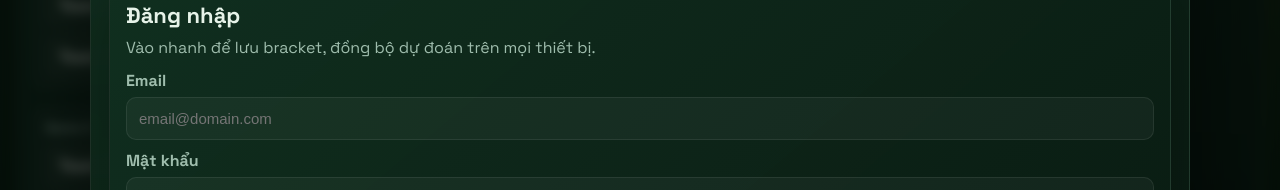
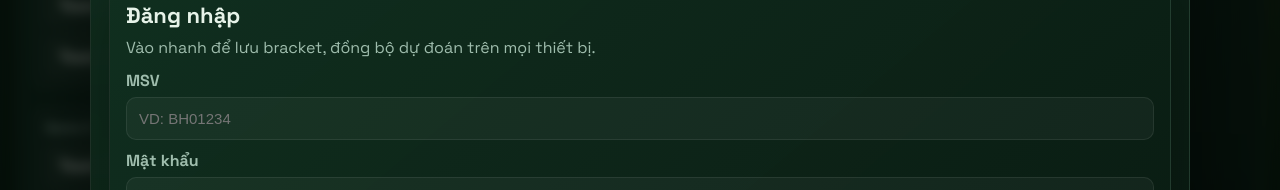
Before and after one commit to luongdangxt/football-BTEC-beta, a React (Vite) app: page / in a window 1280 px wide. Both pictures are taken after a click on the button "Đăng nhập". Shown: the part 279-469 px from the top of the page. Built offline with nearby package versions, Linux system fonts and the light colour scheme.

Commit message:
dang update

```diff
--- a/src/App.jsx
+++ b/src/App.jsx
@@ -160,17 +160,33 @@ function AuthForm({ mode }) {
 
   return (
     <form className="auth-form">
+      <label className="field">
+        <span>MSV</span>
+        <input
+          type="text"
+          name="studentId"
+          className="uppercase-input"
+          placeholder="VD: BH01234"
+          autoComplete="username"
+          onChange={(e) => {
+            e.target.value = e.target.value.toUpperCase();
+          }}
+        />
+      </label>
+
       {!isLogin && (
+        <>
           <label className="field">
             <span>Họ và tên</span>
             <input type="text" name="fullName" placeholder="Nguyễn Văn A" autoComplete="name" />
           </label>
-      )}
 
           <label className="field">
-        <span>Email</span>
-        <input type="email" name="email" placeholder="email@domain.com" autoComplete="email" />
+            <span>Số điện thoại</span>
+            <input type="tel" name="phone" placeholder="09xx xxx xxx" autoComplete="tel" />
           </label>
+        </>
+      )}
 
       <label className="field">
         <span>{isLogin ? 'Mật khẩu' : 'Tạo mật khẩu'}</span>
--- a/src/index.css
+++ b/src/index.css
@@ -252,6 +252,10 @@ body {
 
 .muted {
   color: var(--muted);
+}
+
+.uppercase-input {
+  text-transform: uppercase;
 }
 
 .badge {
```
Also changed, not shown: 5 other files (tests, documents, lock files or other folders). Lines whose indentation alone changed are shown as unchanged.
